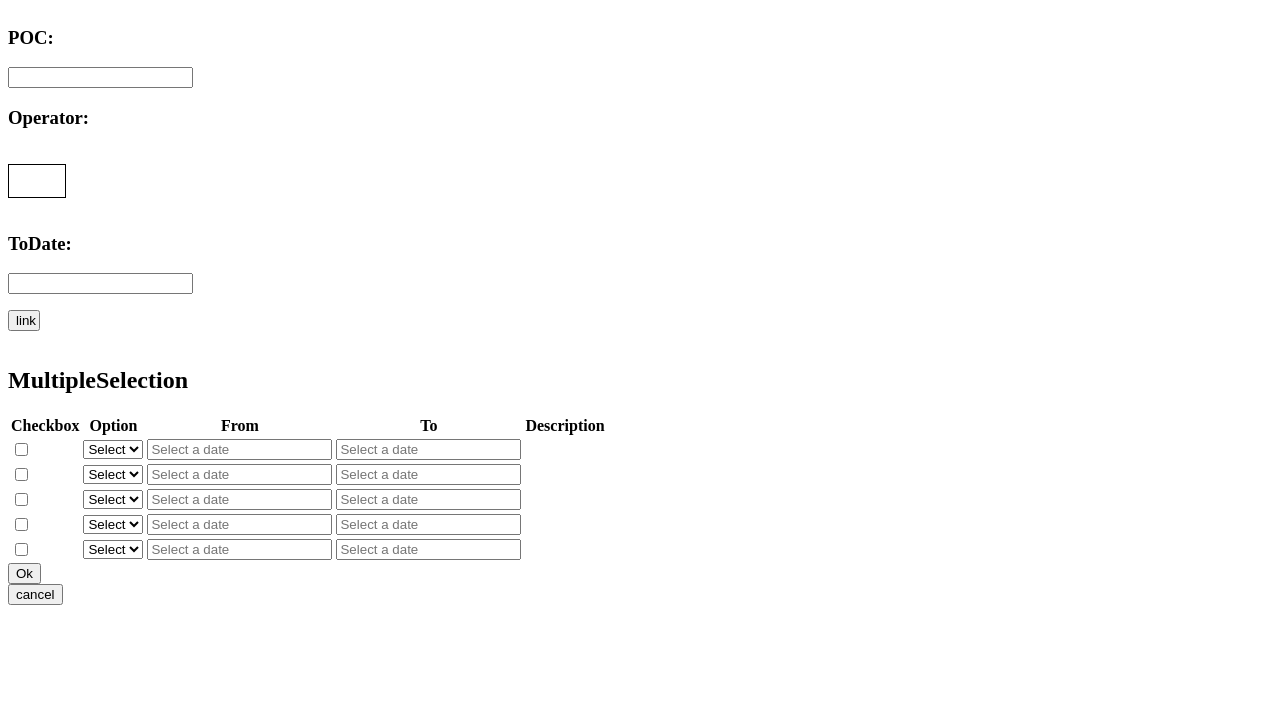
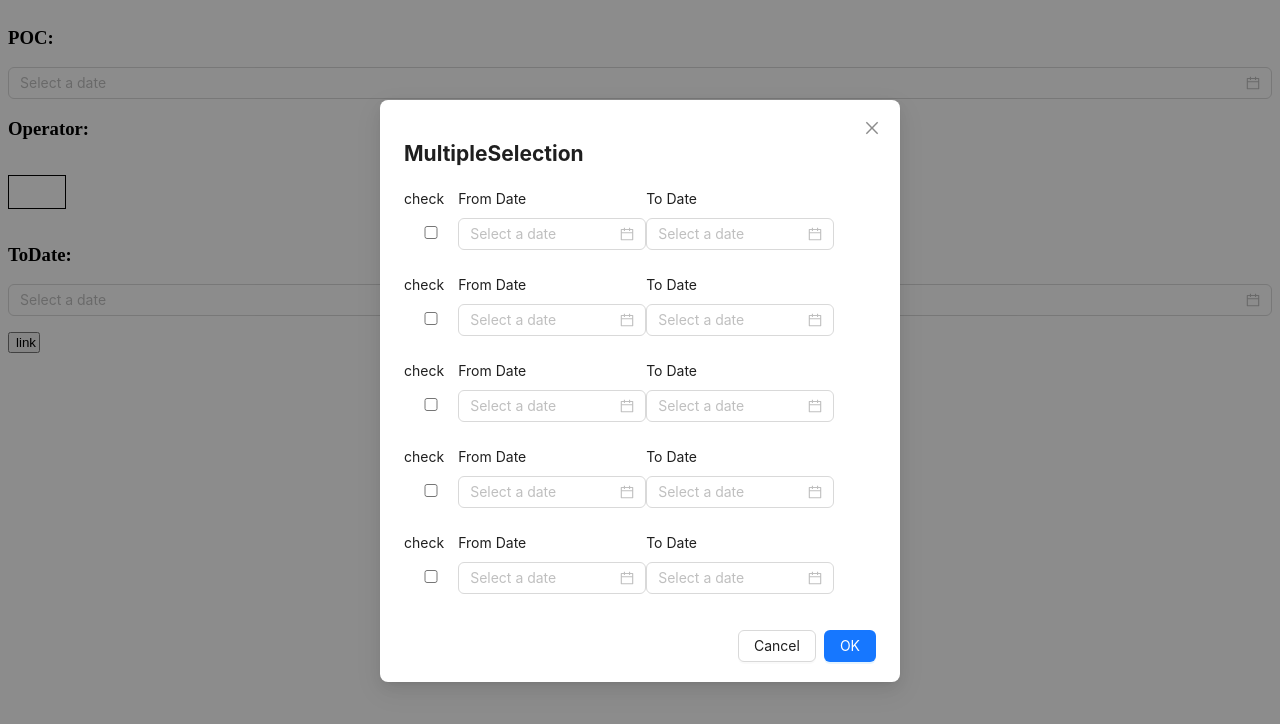
Before and after one commit to LakshmanaGottapu/DynamicTable, a React (Vite) app: page / in a window 1280 px wide. Both pictures are taken after a click on the button "link". Shown: the top 724 px of the page. Built offline with nearby package versions, Linux system fonts and the light colour scheme.

Commit message:
date pickers are adjusted for popup but not for main app

```diff
--- a/package.json
+++ b/package.json
@@ -10,6 +10,7 @@
     "preview": "vite preview"
   },
   "dependencies": {
+    "antd": "^5.21.6",
     "react": "^18.3.1",
     "react-datepicker": "^7.5.0",
     "react-dom": "^18.3.1"
--- a/src/App.jsx
+++ b/src/App.jsx
@@ -1,19 +1,31 @@
 import { useContext } from 'react';
 import './App.css'
 import Popup from './Components/Popup'
-import DatePicker from 'react-datepicker';
+import {DatePicker} from 'antd';
 import 'react-datepicker/dist/react-datepicker.css';
 import { ShipmentContext } from './ShipmentContext';
 function App() {
-  const {fromDate, setFromDate, toDate, setToDate, operator, popUpVisibility, setPopUpVisibility} = useContext(ShipmentContext);
+  const {fromDate, setFromDate, toDate, setToDate, operator, popUpVisibility, setPopUpVisibility, formatDate} = useContext(ShipmentContext);
   return (
       <div style={{display:'flex', flexDirection:'column'}}>
         <h3>POC:</h3>
-        <DatePicker selected = {fromDate} onChange={(date)=>setFromDate(date)}/>
+        {/* <DatePicker selected = {fromDate} onChange={(date)=>setFromDate(date)}/> */}
+        <DatePicker
+                    value={fromDate}
+                    onChange={(_,date)=>setFromDate(formatDate(date))}
+                    format = 'DD/MM/YYYY'
+                    placeholder="Select a date"
+                />
         <h3>Operator:</h3>
         <p style={{minBlockSize:'1.5rem', border:'1px solid black', width:'3rem', padding:'0.25rem'}}>{operator}</p>
         <h3>ToDate:</h3>
-        <DatePicker selected = {toDate} onChange={(date)=>setToDate(date)}/>
+        {/* <DatePicker selected = {toDate} onChange={(date)=>setToDate(date)}/> */}
+        <DatePicker
+                    value={toDate}
+                    onChange={(_,date)=>setToDate(formatDate(date))}
+                    format = 'DD/MM/YYYY'
+                    placeholder="Select a date"
+                />
         <button style={{width:'2rem', marginBlock:'1rem'}} onClick={()=>{setPopUpVisibility(prev => !prev)}}>link</button>
         { popUpVisibility && <Popup />}
       </div>
--- a/src/Components/Popup.jsx
+++ b/src/Components/Popup.jsx
@@ -1,61 +1,56 @@
 import { ShipmentContext } from "../ShipmentContext";
 import PopupSection from "./PopupSection";
 import {useContext} from 'react';
+import {Modal, Form} from 'antd';
 const Popup = ({sectionCount}) => {
     const SECTIONS_COUNT = sectionCount || 5;
     const sections = Array.from({length:SECTIONS_COUNT}, (_,i)=>i+1);
-    const {setPopUpVisibility, setFromDate, setToDate, setOperator} = useContext(ShipmentContext);
-    const handleOk = (e) => {
-        e.preventDefault();
-        const formData = new FormData(e.target);
-        const formObj = {};
-        formData.entries().forEach(entry => formObj[entry[0]] = entry[1])
-        if(Object.entries(formObj).length===0)
+    const {popUpVisibility, setPopUpVisibility, setFromDate, setToDate, setOperator} = useContext(ShipmentContext);
+    const [form] = Form.useForm();
+    const handleOk = () => {
+        form
+        .validateFields()
+        .then(values => {
+            console.log(values);
+            if(Object.entries(values).length===0)
                 return console.log('empty data')
-        const data = {};
-        let smallestIndex = Number.POSITIVE_INFINITY;
-        for(let key in formObj){
-            const keys = key.split('_');
-            if(keys[0] === 'checkbox')
-            smallestIndex = smallestIndex > keys[1] ? keys[1] : smallestIndex;
-            data[keys[1]] = {...data[keys[1]], [keys[0]]:formObj[key]};
+            let smallestIndex = 0;
+            for(let i=1; i<=SECTIONS_COUNT; i++){
+                if(values[`checkbox_${i}`] !== undefined){
+                    smallestIndex = i;
+                    break;
                 }
-        const finalData = data[smallestIndex];
-        if(!finalData)
-            return setPopUpVisibility(false)
-        const {fromDate, toDate, operator} = finalData;
-        setFromDate(fromDate);
+            }
+            console.log('checkbox: ' + values[`checkbox_${smallestIndex}`]);
+            console.log('fromDate: ' + formatDate(values[`fromDate_${smallestIndex}`]));
+            console.log('toDate: ' + formatDate(values[`toDate_${smallestIndex}`]));
+            setFromDate(`formData[fromDate_${smallestIndex}]`);
             setToDate(toDate);
             setOperator(operator);
             setPopUpVisibility(false);
+            // onClose(); // Close the modal
+        })
+        .catch(errorInfo => {
+            console.error('Validation Failed:', errorInfo);
+        });
     };
 
+
     return (
-        <div className="popup" style={{ width: '900px' }}>
+        <Modal className="popup" style={{ width: '900px' }}
+            open = {popUpVisibility}
+            onCancel = {()=>setPopUpVisibility(false)}
+            onOk = {handleOk}
+        >
             <h2>MultipleSelection</h2>
-            <form  onSubmit={handleOk}>
-                <table>
-                    <thead>
-                        <tr>
-                            <th>Checkbox</th>
-                            <th>Option</th>
-                            <th>From</th>
-                            <th>To</th>
-                            <th>Description</th>
-                        </tr>
-                    </thead>
-                    <tbody>
+            <Form form={form} layout="vertical">
                 {
                     sections.map(value => (
                         <PopupSection key={value} id={value}/>
                     ))
                 }
-                    </tbody>
-                </table>
-                <button type="submit">Ok</button>
-            </form>
-            <button type="button" onClick={()=>setPopUpVisibility(false)}>cancel</button>
-        </div>
+            </Form>
+        </Modal>
     );
 };
 
--- a/src/Components/PopupSection.jsx
+++ b/src/Components/PopupSection.jsx
@@ -1,49 +1,46 @@
 import { useState, useContext } from 'react';
-import DatePicker from 'react-datepicker';
-import 'react-datepicker/dist/react-datepicker.css';
-import { ShipmentContext } from '../ShipmentContext';
+// import { ShipmentContext } from '../ShipmentContext';
+import { Form, Input, DatePicker } from 'antd';
 
 function PopupSection({id}) {
     const [fromDate, setFromDate] = useState(null);
     const [toDate, setToDate] = useState(null);
-    const [description, setDescription] = useState('');
-    const {operatorMap} = useContext(ShipmentContext);
+    // const [description, setDescription] = useState('');
+    // const {operatorMap} = useContext(ShipmentContext);
     return (
-        <tr>
-            <td>
-                <input type="checkbox" name={`checkbox_${id}`}/>
-            </td>
-            <td>
-                <select name={`operator_${id}`} onChange={(e)=>setDescription(operatorMap[e.target.value])}>
-                    <option value="" defaultValue={""}>Select</option>
-                    <option value="[]">[]</option>
-                    <option value="<">{'<'}</option>
-                    <option value=">">{'>'}</option>
-                    <option value="<=">{'<='}</option>
-                    <option value="=">{'='}</option>
-                    <option value=">=">{'>='}</option>
-                </select>
-            </td>
-            <td>
-                <DatePicker name={`fromDate_${id}`}
-                    selected={fromDate}
-                    onChange={(date)=>setFromDate(date)}
-                    dateFormat="MM/dd/yyyy"
-                    placeholderText="Select a date"
+        <div style={{display:'flex'}}>
+            <Form.Item
+                name={`checkbox_${id}`}
+                label="check"
+                // rules={[{ required: true, message: 'Please enter your username' }]}
+                >
+                <Input type='checkbox'/>
+            </Form.Item>
+            <Form.Item
+                name={`fromDate_${id}`}
+                label="From Date"
+                // rules={[{ required: true, message: 'Please enter your username' }]}
+            >
+                <DatePicker
+                    value={fromDate}
+                    onChange={(_,date)=>setFromDate(date)}
+                    format = 'DD/MM/YYYY'
+                    placeholder="Select a date"
                 />
-            </td>
-            <td style={{position:'relative'}}>
-                <DatePicker name={`toDate_${id}`}
+            </Form.Item>
+            <Form.Item
+                name={`toDate_${id}`}
+                label="To Date"
+                // rules={[{ required: true, message: 'Please enter your username' }]}
+            >
+                <DatePicker
                     selected={toDate}
-                    onChange={(date)=>setToDate(date)}
-                    dateFormat="MM/dd/yyyy"
-                    placeholderText="Select a date"
+                    onChange={(_,date)=>setToDate(date)}
+                    format = 'DD/MM/YYYY'
+                    placeholder="Select a date"
                 />
-            </td>
-            <td>
-                <p>{description}</p>
-            </td>
-        </tr>
+            </Form.Item>
+        </div>
     )
 }
 
--- a/src/ShipmentContext.jsx
+++ b/src/ShipmentContext.jsx
@@ -12,8 +12,15 @@ export function ShipmentContextProvider({children}){
     const operatorMap = {
         '[]' : 'In Between', '<' : 'Less Than', '=' : 'Equal To', '>' : 'Greater Than', '<=' : 'Less Than Or Equal To', '>=' : 'Greater Than Or Equal To'
     }
+    function formatDate(timestamp) {
+        const date = new Date(timestamp);
+        const day = String(date.getDate()).padStart(2, '0');
+        const month = String(date.getMonth() + 1).padStart(2, '0'); // Months are zero-based
+        const year = date.getFullYear();
+        return `${day}/${month}/${year}`;
+    }
     const contextProps = {
-        fromDate, setFromDate, toDate, setToDate, operator, setOperator, popUpVisibility, setPopUpVisibility, operatorMap
+        fromDate, setFromDate, toDate, setToDate, operator, setOperator, popUpVisibility, setPopUpVisibility, operatorMap, formatDate
     }
     return (
         <ShipmentContext.Provider value={contextProps}>
```
Also changed, not shown: src/CustomForm.jsx (added, +49 -0 lines), 1 other file (tests, documents, lock files or other folders). Lines whose indentation alone changed are shown as unchanged.
